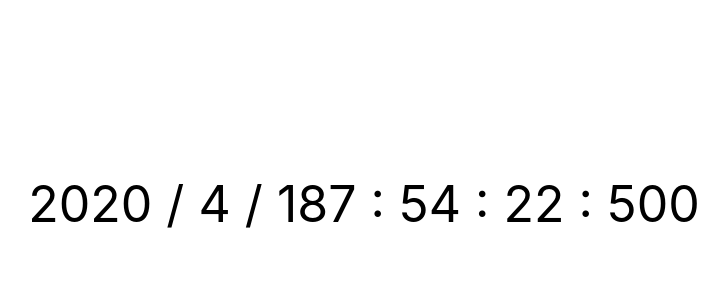
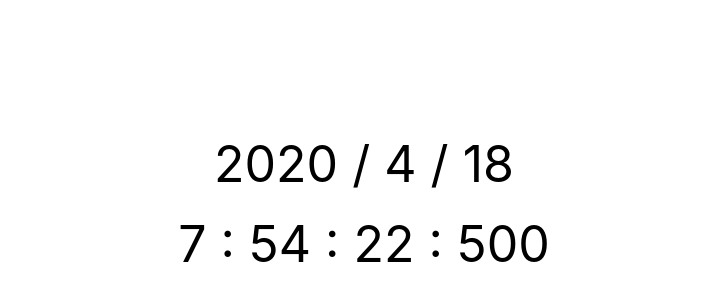
Before and after one commit to kimm950/Clock, a React (Create React App) app: page / in a window 1280 px wide. Shown: the part 196-496 px from the top of the page, without its empty margins (276-1004 px from the left). Built offline with nearby package versions, Linux system fonts and the light colour scheme.

Commit message:
set layout

```diff
--- a/src/App.js
+++ b/src/App.js
@@ -7,10 +7,13 @@ const ClockContainer = styled.div`
   display: flex;
   justify-content: center;
   align-items: center;
+  height: 800px;
   font-size: 50px;
-  height: 800px;
-  .month-date {
-    display: inline-block;
+  text-align: center;
+`
+const Row = styled.div`
+ div {
+   margin: 20px;
  }
 `
 
@@ -36,12 +39,14 @@ class Clock extends Component {
     const { date } = this.state
     return (
       <ClockContainer>
+        <Row>
           <div className="month-date">
             {date.getFullYear()} / {date.getMonth() + 1} / {date.getDate()}
           </div>
           <div className="time">
             {date.getHours()} : {date.getMinutes()} : {date.getSeconds()} : {date.getMilliseconds()}
           </div>
+        </Row>
       </ClockContainer>
     );
   }
```
Lines whose indentation alone changed are shown as unchanged.
